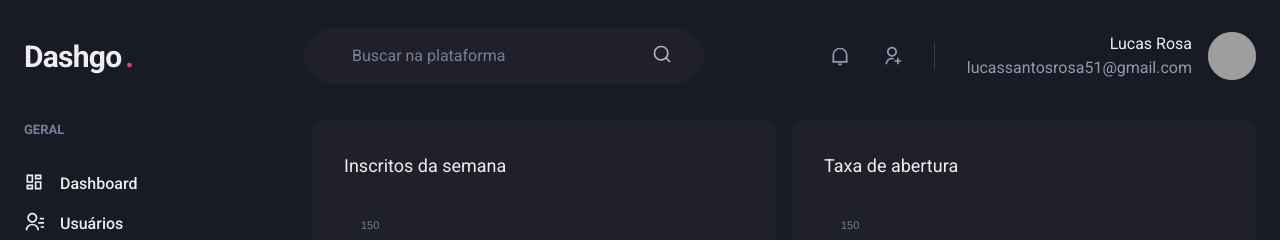
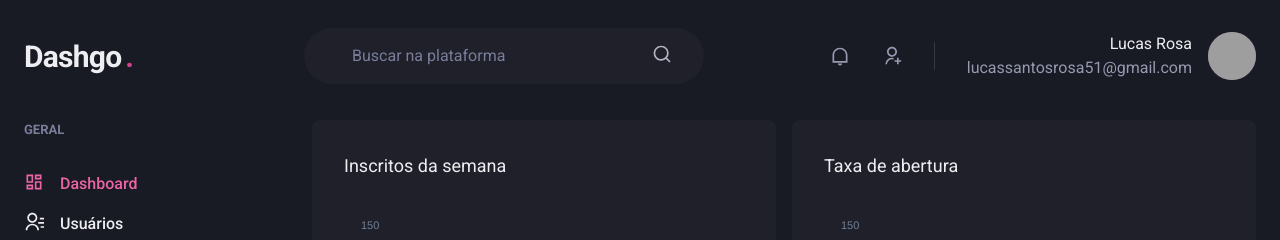
Before and after one commit to Bluniz/dashgo, a Next.js app: page /dashboard in a window 1280 px wide. Shown: the top 240 px of the page. Built offline with nearby package versions, Linux system fonts and the light colour scheme; grey boxes are pictures that could not be loaded.

Commit message:
Add Active Link component

```diff
--- /dev/null
+++ b/src/components/ActiveLink.tsx
@@ -0,0 +1,37 @@
+import Link, { LinkProps } from "next/link";
+import { useRouter } from "next/router";
+import { cloneElement, ReactElement } from "react";
+
+//! ReactElement precisa ser um componente React
+interface ActiveLinkProps extends LinkProps {
+  children: ReactElement;
+  shoutMatchExactHref: boolean;
+}
+
+export function ActiveLink({
+  children,
+  shoutMatchExactHref = false,
+  ...rest
+}: ActiveLinkProps) {
+  const { asPath } = useRouter();
+  let isActive = false;
+
+  if (shoutMatchExactHref && (asPath === rest.href || asPath === rest.as)) {
+    isActive = true;
+  }
+
+  if (
+    !shoutMatchExactHref &&
+    (asPath.startsWith(String(rest.href)) || asPath.startsWith(String(rest.as)))
+  ) {
+    isActive = true;
+  }
+
+  return (
+    <Link {...rest}>
+      {cloneElement(children, {
+        color: isActive ? "pink.400" : "gray.50",
+      })}
+    </Link>
+  );
+}
--- a/src/components/SideBar/NavLink.tsx
+++ b/src/components/SideBar/NavLink.tsx
@@ -5,7 +5,7 @@
   LinkProps as ChakraLinkProps,
 } from "@chakra-ui/react";
 import { ElementType } from "react";
-import Link from "next/link";
+import { ActiveLink } from "../ActiveLink";
 
 //! Element type é equanto passo o nome de um elemento(A referência)
 //! e não a declaração
@@ -18,13 +18,13 @@
 //? Ele vai passar como uma propriedade forçada como atributo do primeiro Filho
 export function NavLink({ icon, children, href, ...rest }: NavLinkProps) {
   return (
-    <Link href={href} passHref>
+    <ActiveLink href={href} passHref>
       <ChakraLink display="flex" align="center" {...rest}>
         <Icon as={icon} fontSize="20" />
         <Text ml="4" fontWeight="medium">
           {children}
         </Text>
       </ChakraLink>
-    </Link>
+    </ActiveLink>
   );
 }
```
